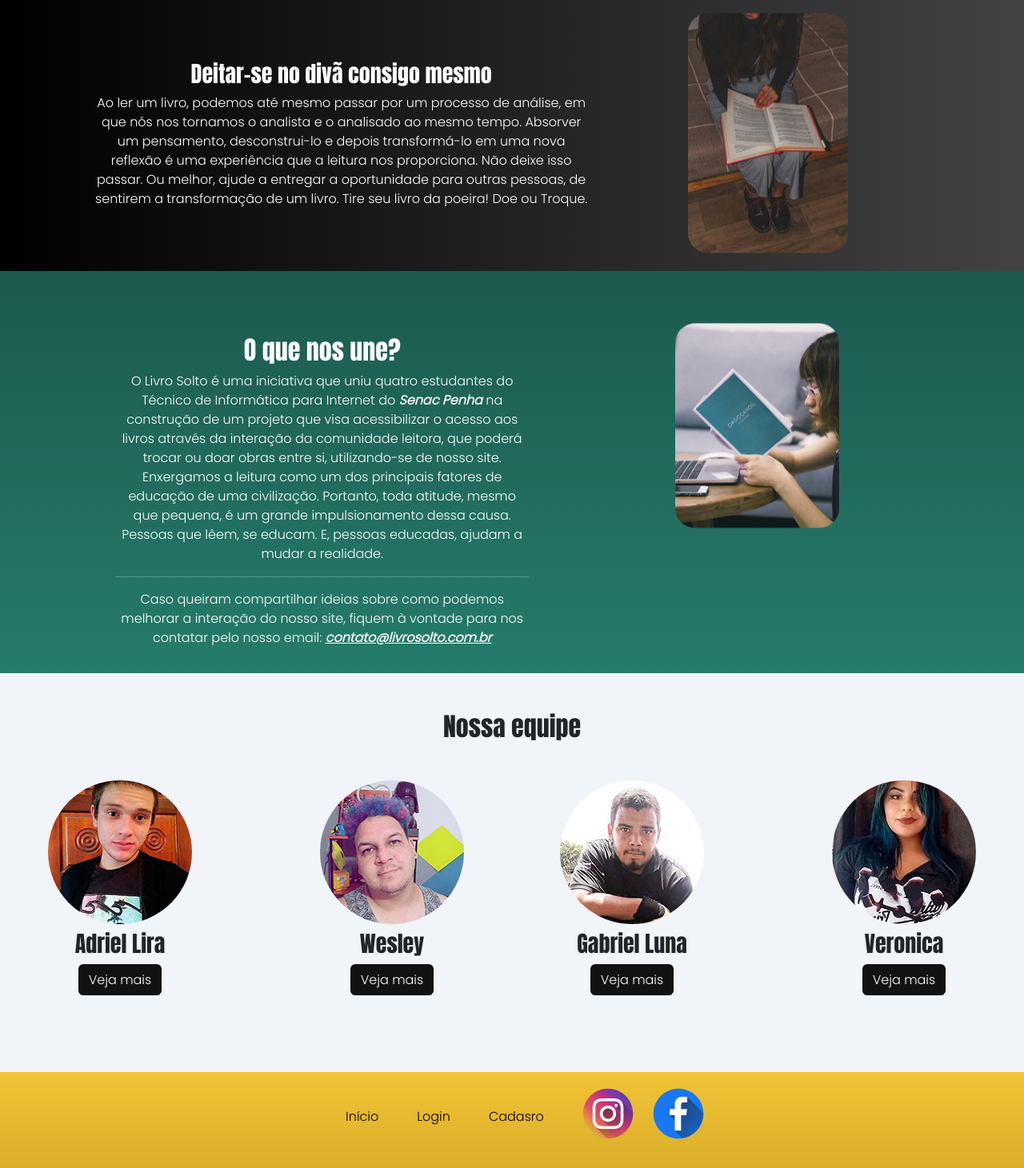
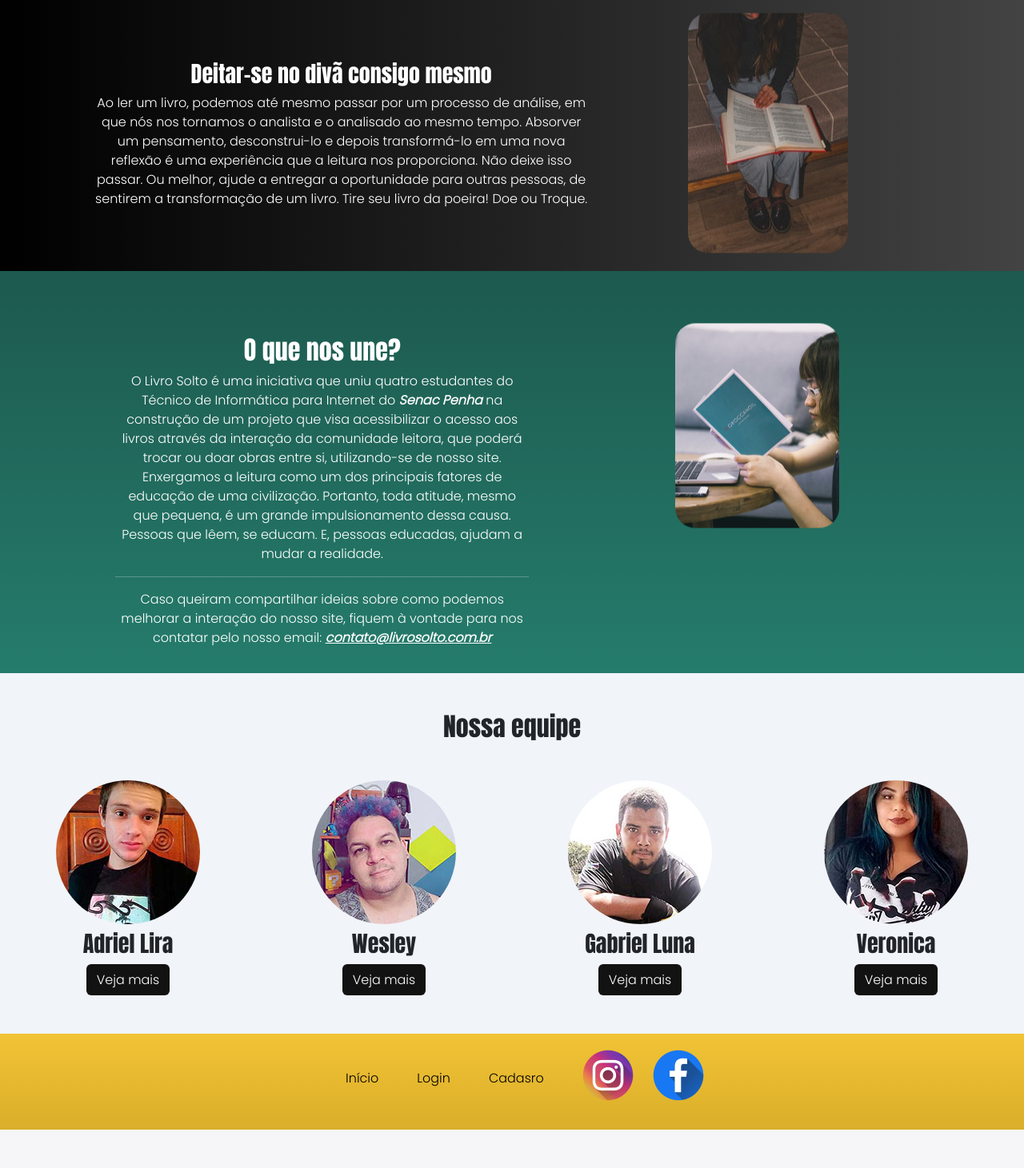
Before and after one commit to veronica-romano/projeto_definitivo, a PHP site: page / in a window 1280 px wide. Shown: the part 1224-2685 px from the top of the page at 80% size. After the commit the page ends 2637 px from the top, so only its background shows below. Run offline with PHP 8.4, Linux system fonts and the light colour scheme.

Commit message:
Ajustado colunas do campo de equipe

```diff
--- a/estilo.css
+++ b/estilo.css
@@ -193,19 +193,7 @@ nav li a:nth-child(1):hover, nav li a:nth-child(1):active{
             flex-wrap: wrap;
             justify-content: center;
         }
-    .duplaUm{
-        display: flex;
-        justify-content: center;
-        gap: 25%;
-        flex-wrap: wrap;
-    }
 
-    .duplaDois{
-        display: flex;
-        justify-content: center;
-        gap: 25%;
-        flex-wrap: wrap;
-    }
         .adriel{
             border-radius: 50%;
 
--- a/index.html
+++ b/index.html
@@ -145,30 +145,27 @@
     <section class="equipe">
         <h2 class="text-center pt-5 mb-5">Nossa equipe</h2>
         <div class="divisao">
-            <div class="duplaUm mb-lg-5 col-lg-6">
-                <div class="mb-5 text-center">
+
+                <div class="mb-5 col-12 col-md-6 col-lg-3 text-center">
                     <img src="imagens/integrantes/adriel-pequeno.jpg" alt="" class="adriel">
                     <h3 class=" mt-2 p-0 m-0">Adriel Lira</h3>
                     <button class="btn btn-equipe mt-2"><a href="linkr.bio/adrieldesenvolvedor">Veja mais</a></button>
                 </div>
-                <div class="text-center mb-5">
+                <div class="text-center col-12 col-md-6 col-lg-3 mb-5">
                     <img src="imagens/integrantes/wesley_integrante.jpeg.jpg" alt="" class="adriel">
                     <h3 class="text-center mt-2">Wesley</h3>
                     <button class="btn btn-equipe"><a href="">Veja mais</a></button>
-                </div>
             </div>
-            <div class="duplaDois mb-5 col-lg-6">
-                <div class="text-center mb-5">
+                <div class="text-center col-12 col-md-6 col-lg-3 mb-5">
                     <img src="imagens/integrantes/gabriel_luna.jpg" alt="" class="adriel">
                     <h3 class="text-center mt-2">Gabriel Luna</h3>
                     <button class="btn btn-equipe"><a href="">Veja mais</a></button>
                 </div>
-                <div class="text-center mb-5">
+                <div class="text-center col-12 col-md-6 col-lg-3 mb-5">
                     <img src="imagens/integrantes/veronica.jpg" alt="" class="adriel">
                     <h3 class="mt-2">Veronica</h3>
                     <button class="btn btn-equipe"><a href="">Veja mais</a></button>
                 </div>
-            </div>
         </div>
     </section>
 
```
